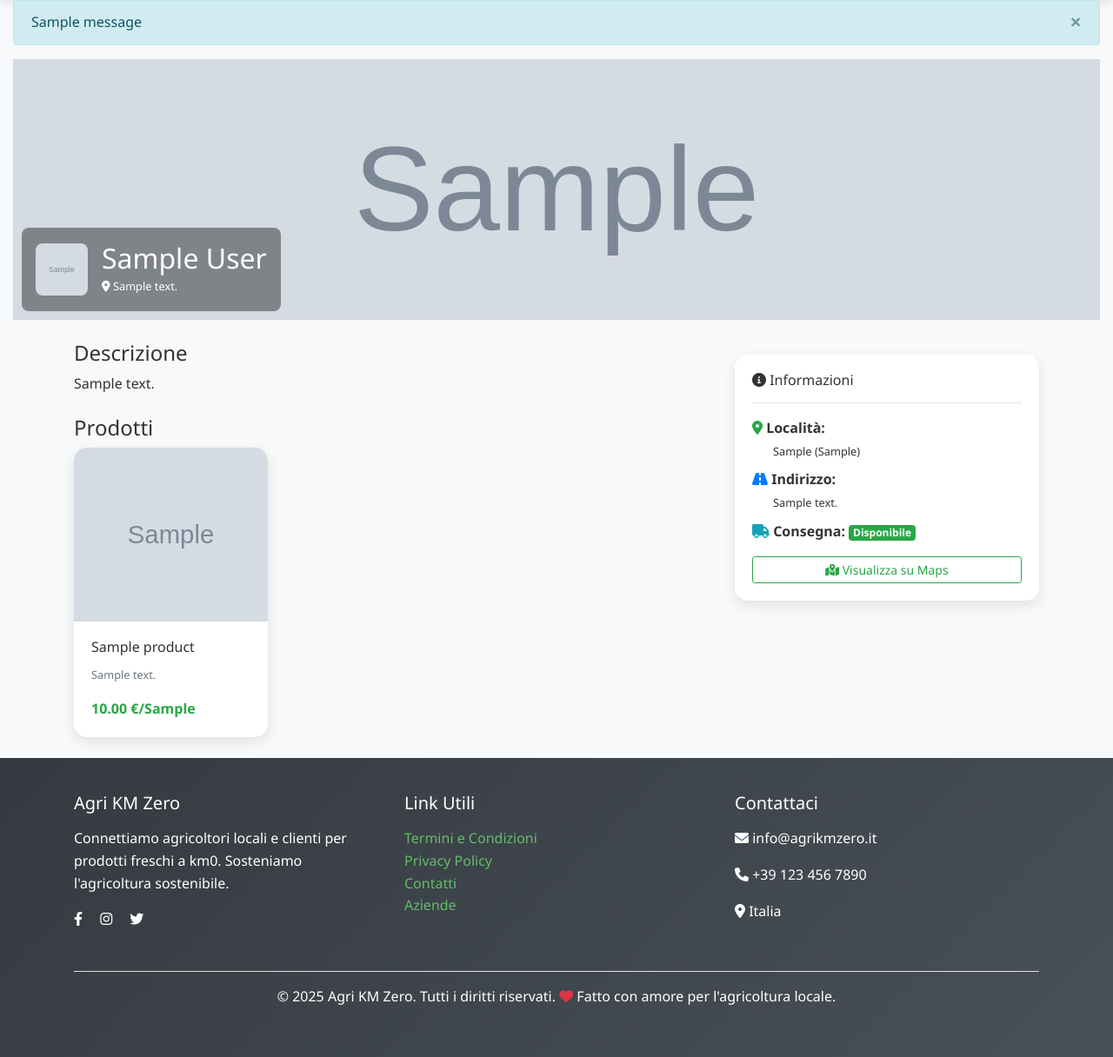
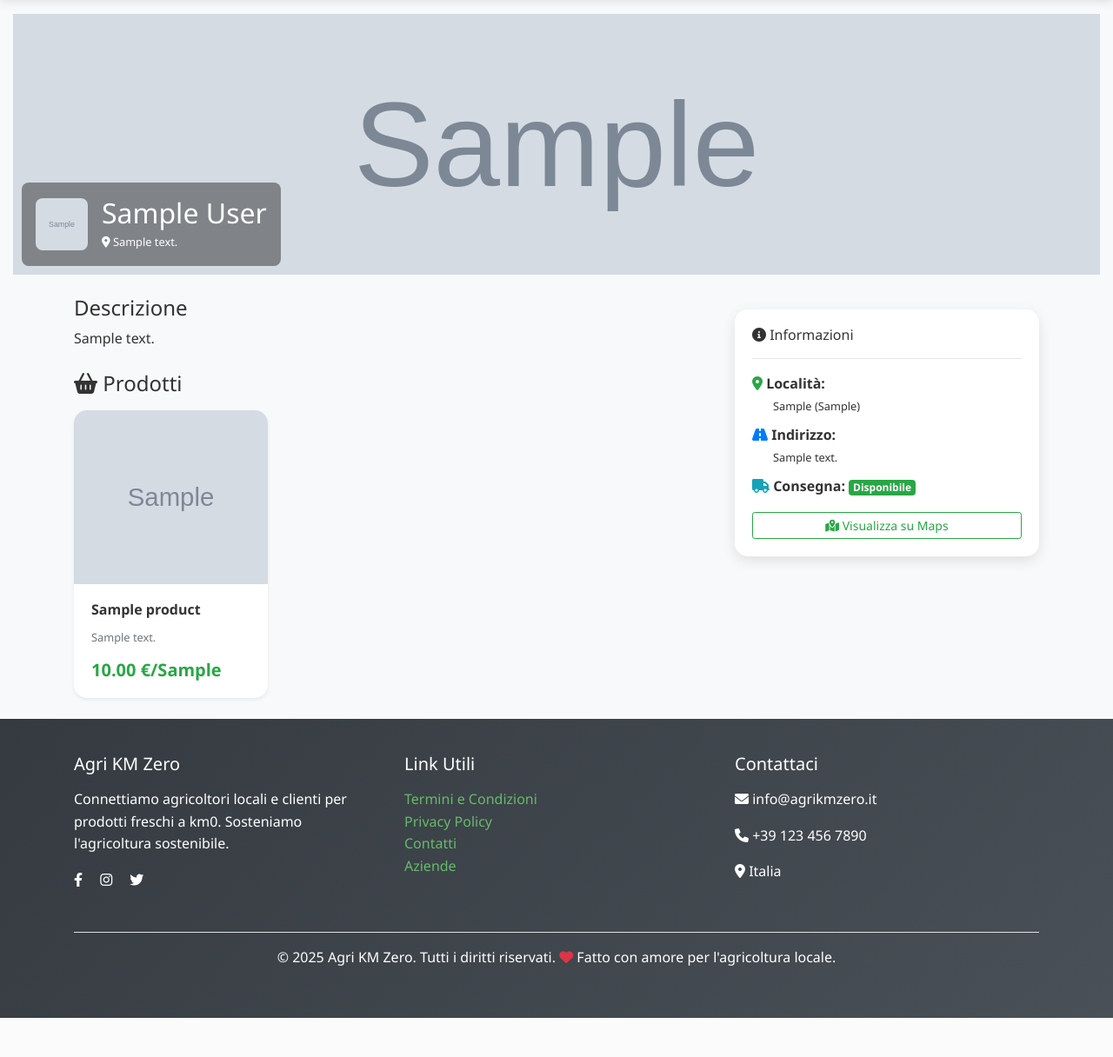
Before and after one commit to Chapobulli/agri-km-zero, a Flask app: a page that uses templates/base.html in a window 1280 px wide. Shown: the part 64-1280 px from the top of the page at 87% size. After the commit the page ends 1235 px from the top, so only its background shows below. Run offline with Flask 3, Linux system fonts and the light colour scheme; tables that the repository leaves empty hold one stand-in row (values such as "Sample post"); grey boxes marked "Sample" are stand-in pictures; one stand-in notice (Sample message) is shown; some libraries are stand-ins or nearby versions.

Commit message:
Fix: Flash messages con categorie e auto-dismiss, migliorato display prodotti con messaggio se vuoto, pulsante aggiungi prodotto posizionato meglio

```diff
--- a/app/profiles.py
+++ b/app/profiles.py
@@ -44,7 +44,7 @@ def edit_profile():
         if form.validate_on_submit():
             # Validazione custom: se provincia è selezionata, anche comune deve esserlo
             if form.province.data and not form.city.data:
-                flash('Seleziona un comune dalla provincia scelta', 'error')
+                flash('⚠ Seleziona un comune dalla provincia scelta', 'warning')
                 return render_template('profile_edit.html', farmer=True, form=form)
 
             current_user.company_name = form.company_name.data
@@ -63,7 +63,7 @@ def edit_profile():
             if cover_path:
                 current_user.company_cover = cover_path
             db.session.commit()
-            flash('Profilo azienda aggiornato!')
+            flash('✓ Profilo azienda aggiornato con successo!', 'success')
             return redirect(url_for('profiles.view_profile', username=current_user.username))
         return render_template('profile_edit.html', farmer=True, form=form)
     else:
@@ -82,7 +82,7 @@ def edit_profile():
             if photo_path:
                 current_user.profile_photo = photo_path
             db.session.commit()
-            flash('Profilo aggiornato!')
+            flash('✓ Profilo aggiornato con successo!', 'success')
             return redirect(url_for('profiles.view_profile', username=current_user.username))
         return render_template('profile_edit.html', farmer=False, form=form)
 
--- a/templates/base.html
+++ b/templates/base.html
@@ -28,16 +28,18 @@
         </div>
     </nav>
     <div class="container-fluid">
-        {% with messages = get_flashed_messages() %}
+        {% with messages = get_flashed_messages(with_categories=true) %}
             {% if messages %}
-                {% for message in messages %}
-                    <div class="alert alert-info alert-dismissible fade show" role="alert">
-                        {{ message }}
-                        <button type="button" class="close" data-dismiss="alert">
-                            <span>&times;</span>
-                        </button>
-                    </div>
-                {% endfor %}
+                <div class="mt-3">
+                    {% for category, message in messages %}
+                        <div class="alert alert-{{ category if category != 'error' else 'danger' }} alert-dismissible fade show auto-dismiss" role="alert">
+                            {{ message | safe }}
+                            <button type="button" class="close" data-dismiss="alert" aria-label="Close">
+                                <span aria-hidden="true">&times;</span>
+                            </button>
+                        </div>
+                    {% endfor %}
+                </div>
             {% endif %}
         {% endwith %}
         {% block content %}{% endblock %}
@@ -79,5 +81,18 @@
     <script src="https://code.jquery.com/jquery-3.5.1.slim.min.js"></script>
     <script src="https://cdn.jsdelivr.net/npm/@popperjs/core@2.9.2/dist/umd/popper.min.js"></script>
     <script src="https://stackpath.bootstrapcdn.com/bootstrap/4.5.2/js/bootstrap.min.js"></script>
+    <script>
+        // Auto-dismiss alerts after 5 seconds
+        $(document).ready(function() {
+            $('.auto-dismiss').each(function() {
+                var alert = $(this);
+                setTimeout(function() {
+                    alert.fadeOut('slow', function() {
+                        $(this).alert('close');
+                    });
+                }, 5000);
+            });
+        });
+    </script>
 </body>
 </html>
--- a/templates/profile.html
+++ b/templates/profile.html
@@ -16,21 +16,33 @@
         <div class="col-md-8">
             <h4>Descrizione</h4>
             <p>{{ user.company_description or 'Descrizione non disponibile.' }}</p>
-            <h4 class="mt-4">Prodotti</h4>
+            <div class="d-flex justify-content-between align-items-center mt-4 mb-3">
+                <h4 class="mb-0"><i class="fas fa-shopping-basket"></i> Prodotti</h4>
+                {% if current_user.is_authenticated and current_user.id == user.id %}
+                    <a href="{{ url_for('products.add_product') }}" class="btn btn-success btn-sm">
+                        <i class="fas fa-plus"></i> Aggiungi Prodotto
+                    </a>
+                {% endif %}
+            </div>
             <div class="row">
+                {% if products %}
                     {% for p in products %}
                     <div class="col-md-4 mb-4">
-                    <div class="card h-100">
-                        <img src="{{ (p.image_path | url_or_local) or 'https://via.placeholder.com/400x250/eeeeee/555?text=Foto+prodotto' }}" class="card-img-top" alt="Prodotto">
+                        <div class="card h-100 shadow-sm">
+                            <img src="{{ (p.image_path | url_or_local) or 'https://via.placeholder.com/400x250/eeeeee/555?text=Foto+prodotto' }}" class="card-img-top" alt="Prodotto" style="height: 200px; object-fit: cover;">
                             <div class="card-body">
-                            <h6 class="card-title">{{ p.name }}</h6>
-                            <p class="small text-muted">{{ p.description }}</p>
+                                <h6 class="card-title font-weight-bold">{{ p.name }}</h6>
+                                <p class="small text-muted">{{ p.description or 'Nessuna descrizione' }}</p>
                                 <div class="d-flex justify-content-between align-items-center">
-                                <span class="text-success font-weight-bold">{{ '%.2f'|format(p.price) }} €/{{ p.unit or 'kg' }}</span>
+                                    <span class="text-success font-weight-bold h5 mb-0">{{ '%.2f'|format(p.price) }} €/{{ p.unit or 'kg' }}</span>
                                     {% if current_user.is_authenticated and current_user.id == user.id %}
                                     <div class="btn-group btn-group-sm">
-                                    <a href="{{ url_for('products.edit_product', product_id=p.id) }}" class="btn btn-outline-primary"><i class="fas fa-edit"></i></a>
-                                    <button type="button" class="btn btn-outline-danger" onclick="if(confirm('Eliminare?')) document.getElementById('del-{{ p.id }}').submit()"><i class="fas fa-trash"></i></button>
+                                        <a href="{{ url_for('products.edit_product', product_id=p.id) }}" class="btn btn-outline-primary" title="Modifica">
+                                            <i class="fas fa-edit"></i>
+                                        </a>
+                                        <button type="button" class="btn btn-outline-danger" title="Elimina" onclick="if(confirm('Sei sicuro di voler eliminare questo prodotto?')) document.getElementById('del-{{ p.id }}').submit()">
+                                            <i class="fas fa-trash"></i>
+                                        </button>
                                     </div>
                                     <form id="del-{{ p.id }}" method="POST" action="{{ url_for('products.delete_product', product_id=p.id) }}" style="display:none;"></form>
                                     {% endif %}
@@ -39,14 +51,29 @@
                         </div>
                     </div>
                     {% endfor %}
+                {% else %}
+                    <div class="col-12">
+                        <div class="alert alert-info text-center">
+                            <i class="fas fa-info-circle"></i>
+                            {% if current_user.is_authenticated and current_user.id == user.id %}
+                                Non hai ancora aggiunto prodotti. <a href="{{ url_for('products.add_product') }}" class="alert-link">Aggiungi il tuo primo prodotto</a>!
+                            {% else %}
+                                Nessun prodotto disponibile al momento.
+                            {% endif %}
+                        </div>
+                    </div>
+                {% endif %}
             </div>
         </div>
         <div class="col-md-4">
             {% if current_user.is_authenticated and current_user.id == user.id %}
-                <a class="btn btn-success btn-block mb-3" href="{{ url_for('profiles.edit_profile') }}"><i class="fas fa-edit"></i> Modifica Pagina Azienda</a>
-                <a class="btn btn-primary btn-block" href="{{ url_for('products.add_product') }}"><i class="fas fa-plus"></i> Aggiungi Prodotto</a>
+                <a class="btn btn-success btn-block mb-3" href="{{ url_for('profiles.edit_profile') }}">
+                    <i class="fas fa-edit"></i> Modifica Pagina Azienda
+                </a>
             {% elif current_user.is_authenticated %}
-                <a class="btn btn-success btn-block" href="{{ url_for('messages.send_message', recipient_id=user.id) }}"><i class="fas fa-envelope"></i> Invia Messaggio</a>
+                <a class="btn btn-success btn-block mb-3" href="{{ url_for('messages.send_message', recipient_id=user.id) }}">
+                    <i class="fas fa-envelope"></i> Invia Messaggio
+                </a>
             {% endif %}
             <div class="card mt-3">
                 <div class="card-body">
```
Also changed, not shown: app/auth.py (+14 -12 lines), app/products.py (+6 -6 lines). Lines whose indentation alone changed are shown as unchanged.
